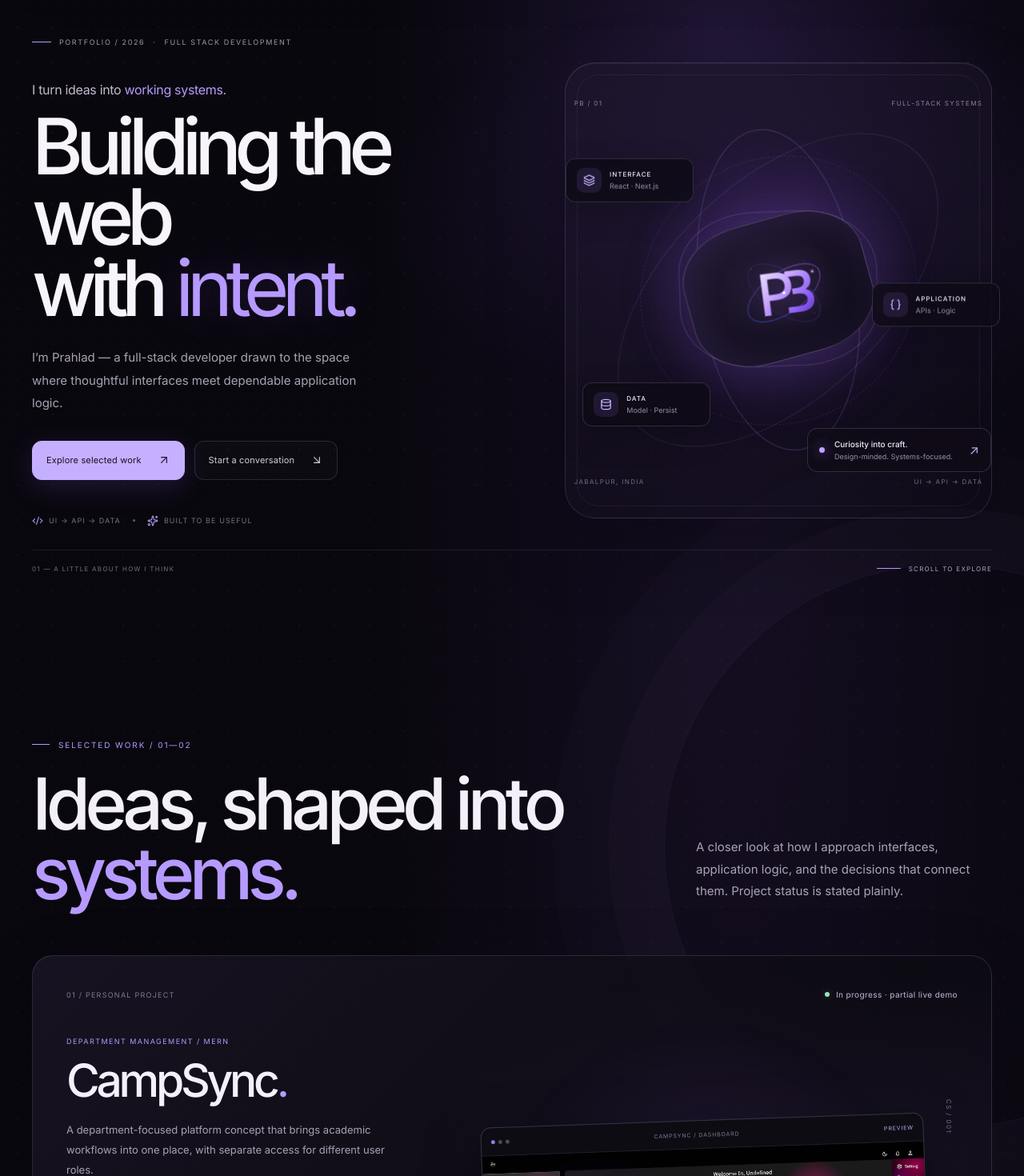
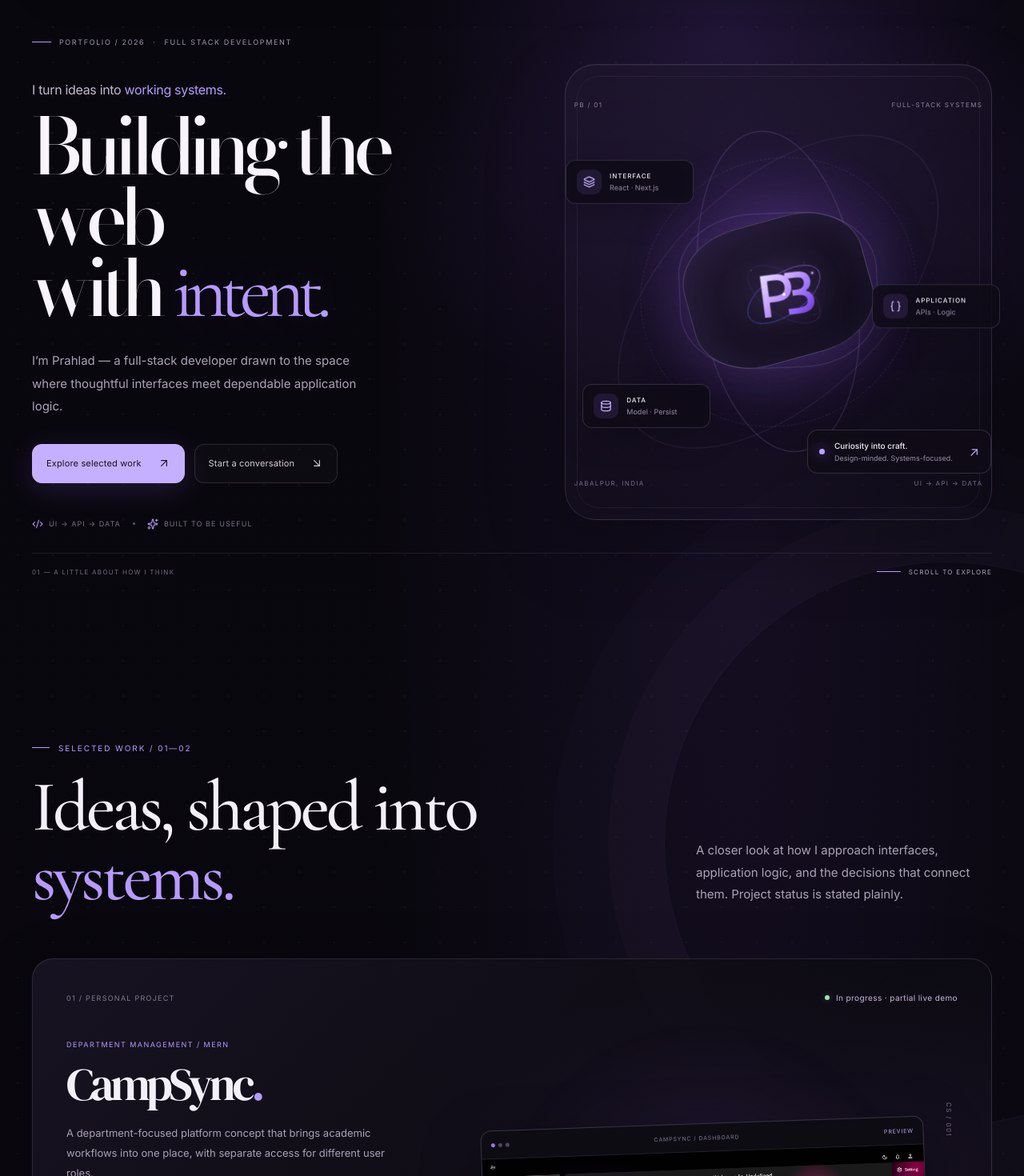
Before and after one commit to PrahladBathre/prahlad-portfolio, a Next.js app in the folder frontend/: page / in a window 1280 px wide. Shown: the part 120-1590 px from the top of the page at 80% size. Built offline with nearby package versions, Linux system fonts and the light colour scheme.

Commit message:
Apply editorial display typography across portfolio

```diff
--- a/frontend/src/index.css
+++ b/frontend/src/index.css
@@ -47,3 +47,42 @@ section[id]{scroll-margin-top:115px}
 @media(hover:hover) and (pointer:fine){.case-card:hover .case-visual{transform:translateY(-3px)}.case-visual{transition:transform .55s cubic-bezier(.2,.75,.25,1)}}
 @media(max-width:760px){.scroll-progress{height:2px}.case-card:hover,.architecture-layer:hover{transform:none}}
 @media(prefers-reduced-motion:reduce){.scroll-progress{display:none}.case-card,.architecture-layer,.case-visual{transition:none!important;transform:none!important}.reveal-enabled .hero-copy>*,.reveal-enabled .hero-visual-stage,.reveal-enabled .hero-bottom-note,.reveal-enabled .section-heading-row>*,.reveal-enabled .case-card,.reveal-enabled .experience-entry,.reveal-enabled .experience-bottom-note,.reveal-enabled .about-portrait-card,.reveal-enabled .about-copy>*,.reveal-enabled .architecture-flow-label,.reveal-enabled .architecture-layer,.reveal-enabled .architecture-bottom,.reveal-enabled .contact-topline,.reveal-enabled .contact-heading>*,.reveal-enabled .contact-panel,.reveal-enabled .contact-resume-row{opacity:1;transform:none;transition:none}}
+
+
+/* Self-hosted editorial display typography.
+   Bodoni Moda / Cormorant Garamond / DM Serif Display are OFL-licensed
+   visual alternatives while the requested commercial webfont licenses are unavailable. */
+:root{
+  --font-vegawanty-inspired: var(--font-vegawanty-inspired), Georgia, serif;
+  --font-flaviotte-inspired: var(--font-flaviotte-inspired), Georgia, serif;
+  --font-gavency-inspired: var(--font-gavency-inspired), Georgia, serif;
+}
+.hero-copy h1,
+.contact-heading h2{
+  font-family:var(--font-vegawanty-inspired);
+  font-weight:500;
+  letter-spacing:-.055em;
+}
+.section-title{
+  font-family:var(--font-flaviotte-inspired);
+  font-weight:500;
+  letter-spacing:-.045em;
+}
+.hero-copy h1 span,
+.section-title em,
+.contact-heading h2 em{
+  font-family:var(--font-flaviotte-inspired);
+  font-style:normal;
+  font-weight:500;
+}
+.case-copy h3,
+.experience-content h3,
+.architecture-layer-copy h3,
+.contact-panel-body h3{
+  font-family:var(--font-gavency-inspired);
+  font-weight:400;
+  letter-spacing:-.035em;
+}
+@media(max-width:650px){
+  .hero-copy h1,.section-title,.contact-heading h2{letter-spacing:-.035em}
+}
```
